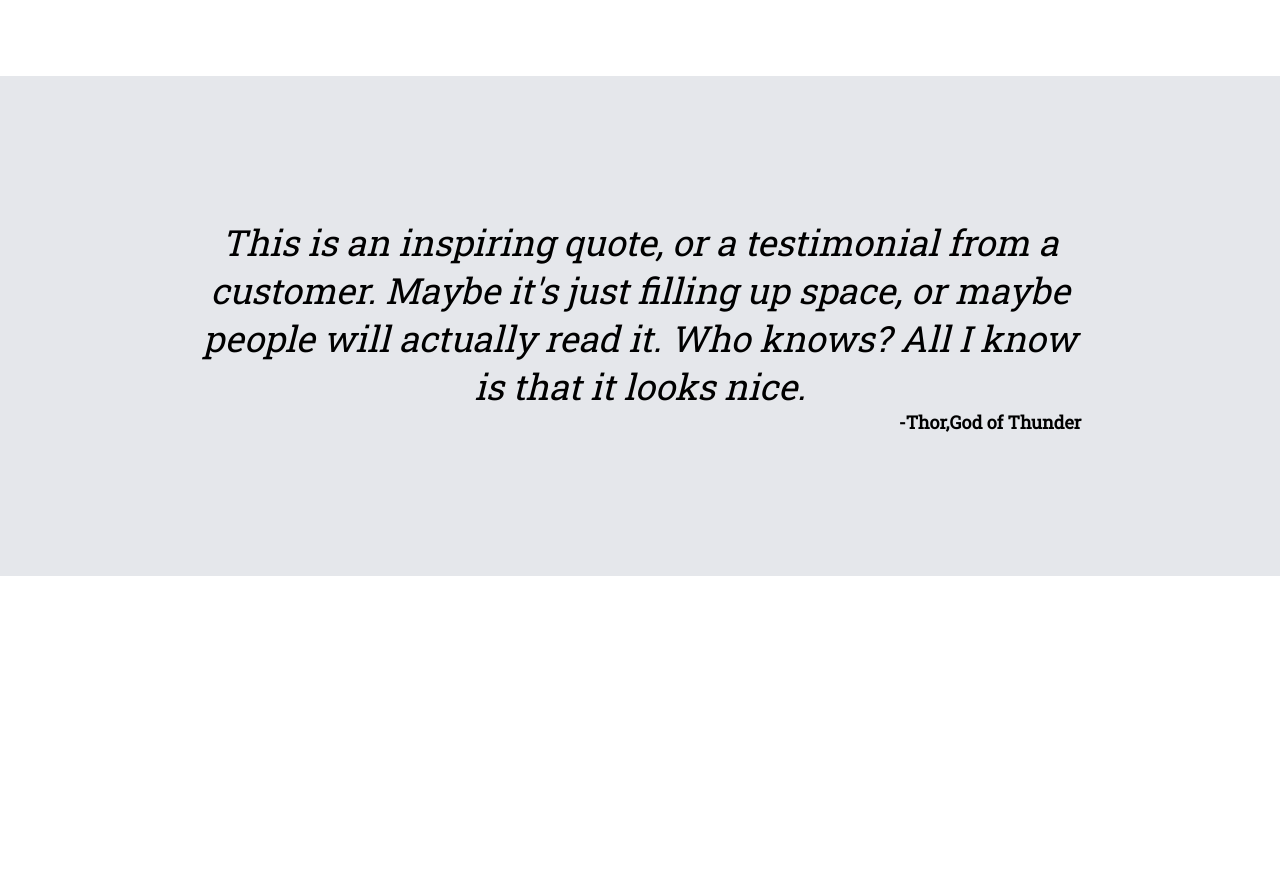
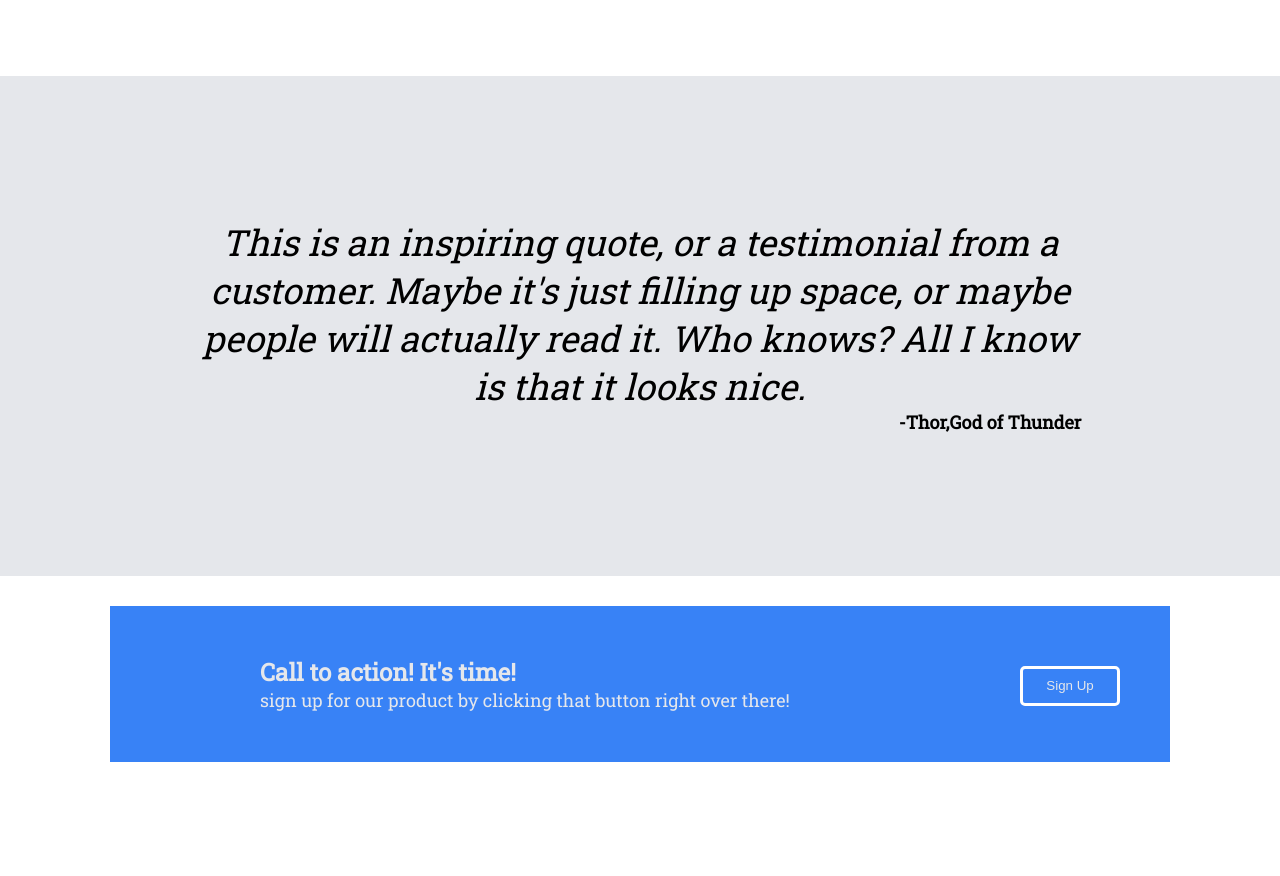
Before and after one commit to jeankory500/LandingPage_OdinProject, a plain HTML site: page index.html in a window 1280 px wide. Shown: the part 965-1841 px from the top of the page. Before the commit the page ends 1541 px from the top, so only its background shows below. Drawn offline with Linux system fonts and the light colour scheme.

Commit message:
Last Section

```diff
--- a/index.html
+++ b/index.html
@@ -73,5 +73,17 @@
             <p class="p-third"><strong> -Thor,God of Thunder</strong></p>
         </div>
 
+        <div class="last-div">
+            <div class="blue-container">
+                <div class="left">
+                    <h4>Call to action! It's time!</h4>
+                    <p class="last-p">sign up for our product by clicking that button right over there!</p>
+                </div>
+                <div class="right">
+                    <button type="button" class="btn-last-div">Sign Up</button>
+                </div>
+            </div>
+        </div>
+
 </body>
 </html>
--- a/style.css
+++ b/style.css
@@ -165,3 +165,61 @@ h3{
     font-style: bold;
     margin-left: 700px;
 }
+
+.last-div{
+    height: 300px;
+    display: flex;
+    flex-direction: column;
+    align-items: center;
+
+}
+
+.blue-container{
+    background-color: #3882F6;
+    color: #E5E7EB;
+    width: 75%;
+    margin: 30px;
+    padding: 50px;
+    justify-content: center;
+    text-align: center;
+    height: 40%px;
+    display: flex;
+    flex-direction: row;
+
+}
+
+.left{
+    width: 80%;
+    margin-left: 100px;
+    display: flex;
+    justify-content: left;
+    text-align: left;
+    flex-direction: column;
+
+}
+
+.right{
+    display: flex;
+    justify-content: center;
+
+}
+
+h4{
+    font-size: 24px;
+}
+
+.last-p{
+    color: #E5E7EB;
+    font-size: 18px;
+
+}
+
+.btn-last-div{
+    background-color: #3882F6;
+    color: #E5E7EB;
+    width: 100px;
+    height: 40px;
+    border: 3px solid white !important;
+    border-radius: 5px;
+    margin-top: 10px;
+}
```
